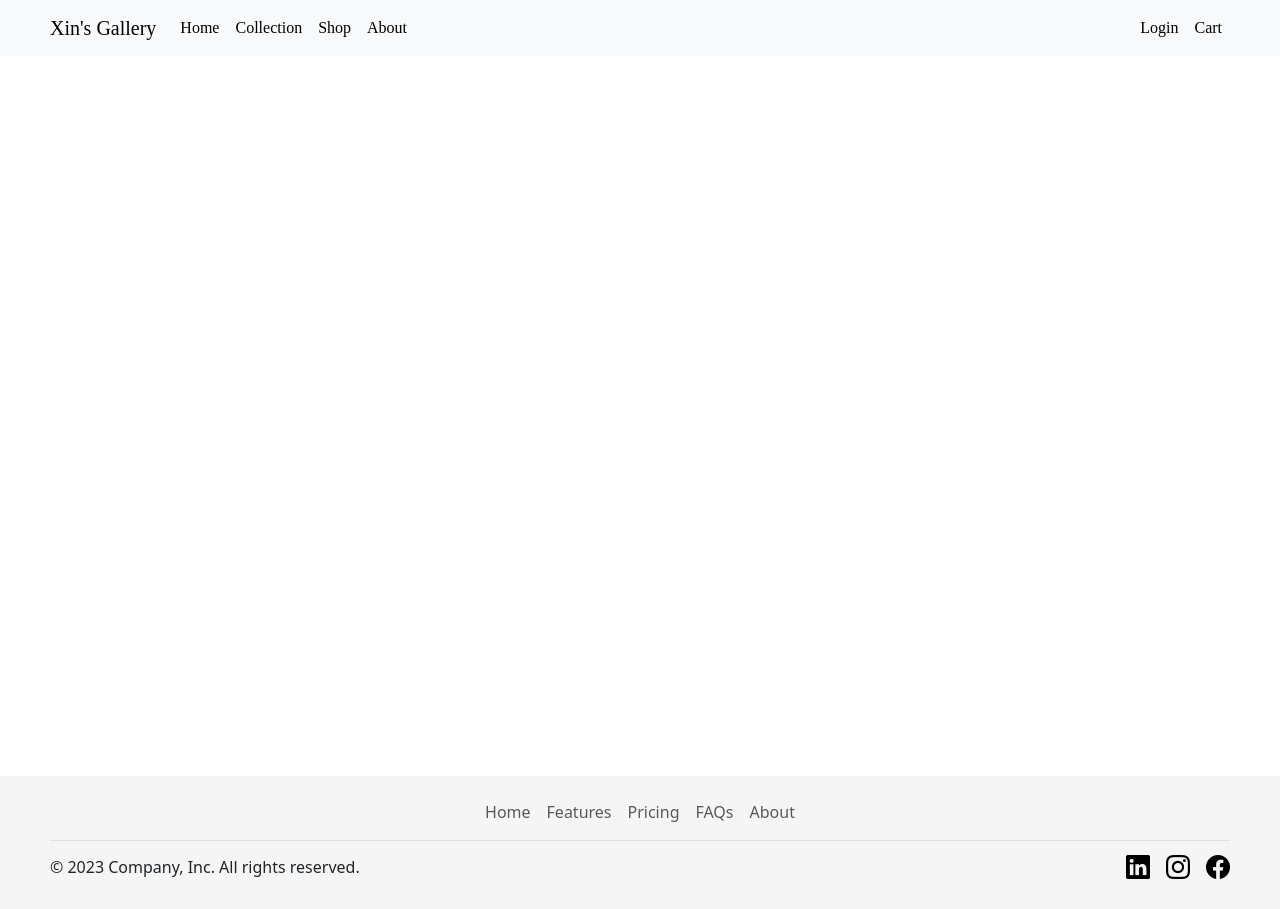
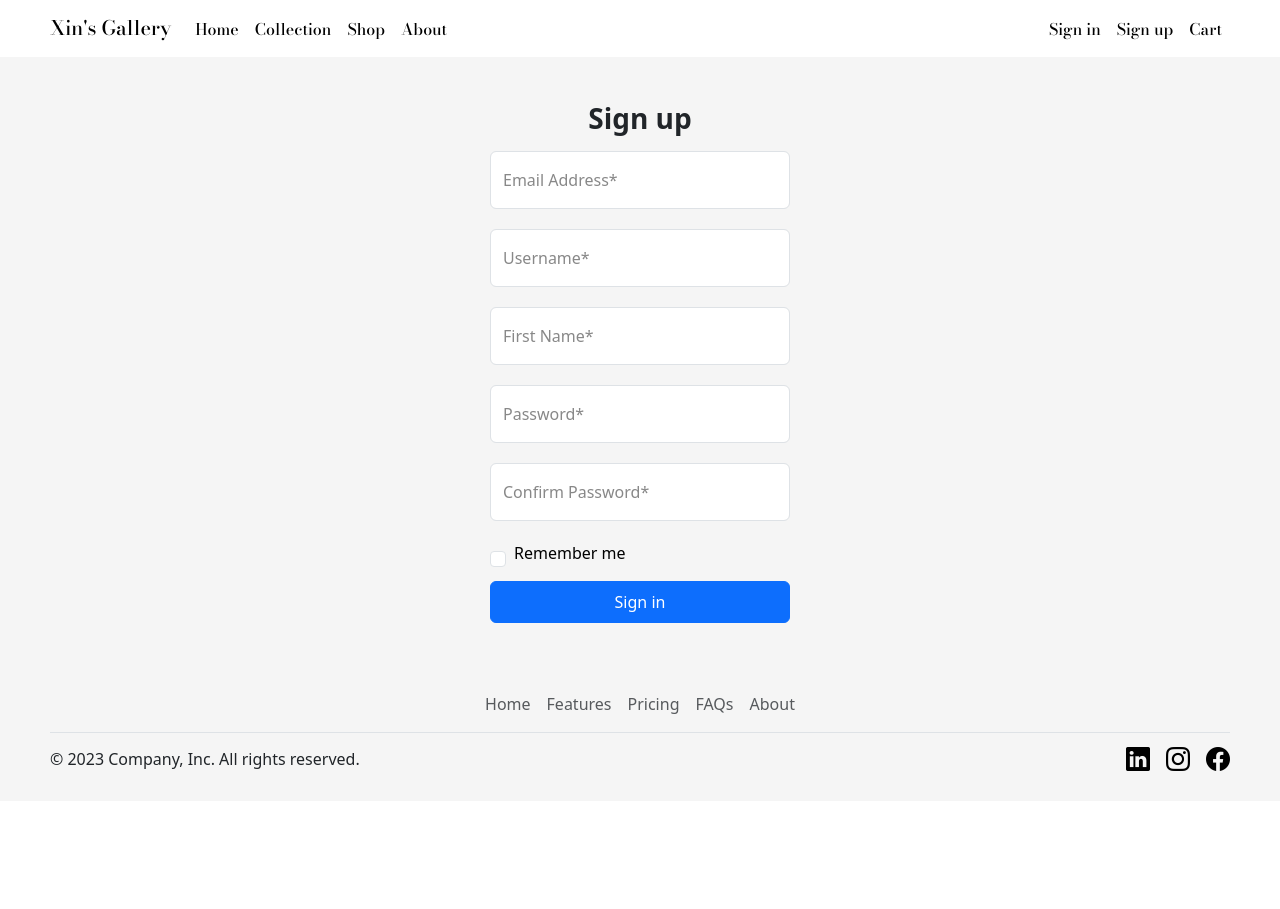
Before and after one commit to chrischen96/Gallery, a React (Vite) app: page /register in a window 1280 px wide. After the commit the page ends 801 px from the top, so only its background shows below. Built offline with nearby package versions, Linux system fonts and the light colour scheme.

Commit message:
Log in and Register

```diff
--- a/src/App.css
+++ b/src/App.css
@@ -7,7 +7,7 @@
 }
 
 .App-main {
-  min-height: calc(100vh - 80px);
+  min-height: calc(100vh - 189px);
   background-color: white;
 }
 
@@ -56,7 +56,7 @@
 }
 
 .home .filter{
-  background-image: linear-gradient(to right, rgba(0,0,0,0.5), rgba(0, 0, 0, 0));
+  background-image: linear-gradient(to right, rgba(0,0,0,0.6), rgba(0, 0, 0, 0));
   height: 100%;
   width: 100%;
 }
@@ -68,3 +68,38 @@ footer {
 .footer i {
   font-size: 24px;
 }
+
+/* register and login */
+.register, .login {
+  background-color: whitesmoke;
+  display: flex;
+  justify-content: center;
+  align-items: center;
+  height: calc(100vh - 189px);
+}
+
+.register-box, .login-box {
+  width: 300px;
+  /* height: 400px; */
+  margin: auto;
+}
+
+.register-box label, .login-box label {
+  color: #888;
+}
+
+.email-input {
+  border: 5px solid #646cff;
+  border-radius: 5px;
+}
+
+.goto {
+  position: absolute;
+  top: 9px;
+  right: 12px;
+  padding: 0;
+  background-color: transparent;
+  color: #4a4a4a;
+  font-size: 26px;
+  z-index: 1;
+}
--- /dev/null
+++ b/src/axios.jsx
@@ -0,0 +1,17 @@
+import axios from 'axios';
+
+const baseURL = 'https://mygallery-production.up.railway.app/';
+
+const axiosInstance = axios.create({
+    baseURL: baseURL,
+    timeout: 5000,
+    headers: {
+        Authorization: localStorage.getItem('access_token')
+            ? 'JWT ' + localStorage.getItem('access_token')
+            : null,
+        'Content-Type': 'application/json',
+        accept: 'application/json',
+    },
+});
+
+export default axiosInstance;
--- a/src/components/Header.jsx
+++ b/src/components/Header.jsx
@@ -4,10 +4,10 @@ import { Link } from 'react-router-dom'
 const Header = () => {
     return (
         <div className='header'>
-            <nav className="navbar navbar-expand-md bg-body-tertiary">
-                <div className="container-fluid">
+            <nav className="navbar navbar-expand-md">
+                <div className="container-fluid align-items-baseline">
 
-                    <a className="navbar-brand" href="#">Xin's Gallery</a>
+                    <Link className="navbar-brand" to='/'>Xin's Gallery</Link>
 
                     <button className="navbar-toggler" type="button" data-bs-toggle="collapse" data-bs-target="#navbarSupportedContent">
                         <span className="navbar-toggler-icon"></span>
@@ -26,8 +26,11 @@ const Header = () => {
                             <li className="nav-item">
                                 <Link className="nav-link active" to="/about">About</Link>
                             </li>
-                            <li className="nav-item ms-auto">
-                                <Link className="nav-link active" to="/login">Login</Link>
+                            <li className="nav-item ms-md-auto">
+                                <Link className="nav-link active" to="/login">Sign in</Link>
+                            </li>
+                            <li className="nav-item">
+                                <Link className="nav-link active" to="/register">Sign up</Link>
                             </li>
                             <li className="nav-item">
                                 <Link className="nav-link active" to="/about">Cart</Link>
--- a/src/components/Main.jsx
+++ b/src/components/Main.jsx
@@ -4,6 +4,7 @@ import Home from './pages/Home'
 import Collection from './pages/Collection'
 import About from './pages/About'
 import Login from './pages/Login'
+import Register from './pages/Register'
 
 const Main = () => {
   return (
@@ -13,6 +14,7 @@ const Main = () => {
             <Route path="/collection" element={<Collection />} />
             <Route path="/about" element={<About />} />
             <Route path="/login" element={<Login />} />
+            <Route path="/register" element={<Register />} />
         </Routes>
     </div>
   )
--- a/src/components/pages/Login.jsx
+++ b/src/components/pages/Login.jsx
@@ -1,8 +1,33 @@
 import React from 'react'
 
 const Login = () => {
+
+
   return (
-    <div>Login</div>
+    <div className='login'>
+      <div className='login-box'>
+        <form>
+          <h1 className="h3 mb-5 fw-bold">Please sign in</h1>
+
+          <div className="form-floating">
+            <input type="email" className="form-control email-input" id="floatingInput" placeholder="name@example.com" />
+            <label htmlFor="floatingInput">Email address</label>
+          </div>
+          <div className="form-floating">
+            <input type="password" className="form-control password-input" id="floatingPassword" placeholder="Password"/>
+            <button className="goto" type="submit"><i className="bi bi-arrow-right-circle"></i></button>
+            <label htmlFor="floatingPassword">Password</label>
+          </div>
+
+          <div className="form-check text-start my-3">
+            <input className="form-check-input" type="checkbox" value="remember-me" id="flexCheckDefault" />
+            <label className="form-check-label text-black" htmlFor="flexCheckDefault">
+              Remember me
+            </label>
+          </div>
+        </form>
+      </div>
+    </div>
   )
 }
 
--- /dev/null
+++ b/src/components/pages/Register.jsx
@@ -0,0 +1,142 @@
+import React from 'react'
+import { useState, useEffect } from 'react'
+import axiosInstance from '../../axios.jsx'
+import { useNavigate } from 'react-router-dom'
+
+const Register = () => {
+    const initialFormData = Object.freeze({
+        email: '',
+        user_name: '',
+        first_name: '',
+        password: '',
+    });
+
+    const [formData, updateFormData] = useState(initialFormData);
+
+    const handleChange = (e) => {
+        updateFormData({
+            ...formData,
+            [e.target.name]: e.target.value.trim(),
+        });
+    };
+
+    const navigate = useNavigate();
+
+    const handleSubmit = (e) => {
+        e.preventDefault();
+        console.log(formData);
+        if (formData.password !== formData.confirm_password) {
+            alert("Passwords don't match!");
+        } else {
+            axiosInstance
+                .post(`https://mygallery-production.up.railway.app/users/register/`, {
+                    email: formData.email,
+                    user_name: formData.username,
+                    first_name: formData.first_name,
+                    password: formData.password,
+                })
+                .then((res) => {
+                    navigate('/login');
+                    console.log(res);
+                    console.log(res.data);
+                });
+        }
+    };
+
+
+    return (
+        <div className='register'>
+            <div className='register-box'>
+                <form>
+                    <h1 className="h3 mb-3 fw-bold">Sign up</h1>
+
+                    <div className="form-floating">
+                        <input
+                            type="email"
+                            className="form-control"
+                            id="email"
+                            name="email"
+                            placeholder="name@example.com"
+                            onChange={handleChange}
+                        />
+                        <label htmlFor="floatingInput">
+                            Email Address*
+                        </label>
+                    </div>
+
+                    <div className="form-floating">
+                        <input
+                            type="text"
+                            className="form-control"
+                            id="username"
+                            name="username"
+                            placeholder="name@example.com"
+                            onChange={handleChange}
+                        />
+                        <label htmlFor="floatingInput">
+                            Username*
+                        </label>
+                    </div>
+
+                    <div className="form-floating">
+                        <input
+                            type="text"
+                            className="form-control"
+                            id="firstName"
+                            name="firstName"
+                            placeholder="name@example.com"
+                            onChange={handleChange}
+                        />
+                        <label htmlFor="floatingInput">
+                            First Name*
+                        </label>
+                    </div>
+
+                    <div className="form-floating">
+                        <input
+                            type="password"
+                            className="form-control"
+                            id="password"
+                            name="password"
+                            placeholder="Password"
+                            onChange={handleChange}
+                        />
+                        <label htmlFor="floatingPassword">
+                            Password*
+                        </label>
+                    </div>
+
+                    <div className="form-floating">
+                        <input type="password"
+                            className="form-control"
+                            id="confirmPassword"
+                            name="confirm_password"
+                            placeholder="Password"
+                            onChange={handleChange}
+                        />
+                        <label htmlFor="floatingPassword">
+                            Confirm Password*
+                        </label>
+                    </div>
+
+                    <div className="form-check text-start my-3">
+                        <input className="form-check-input" type="checkbox" value="remember-me" id="flexCheckDefault"
+                        />
+                        <label className="form-check-label text-black" htmlFor="flexCheckDefault">
+                            Remember me
+                        </label>
+                    </div>
+                    <button
+                        className="btn btn-primary w-100 py-2"
+                        type="submit"
+                        onClick={handleSubmit}
+                    >
+                        Sign in
+                    </button>
+                </form>
+            </div>
+
+        </div>
+    )
+}
+export default Register
--- /dev/null
+++ b/src/context.jsx
@@ -0,0 +1,5 @@
+import { createContext} from "react";
+
+const UserContext = createContext(null);
+
+export default UserContext;
--- a/src/index.css
+++ b/src/index.css
@@ -36,8 +36,8 @@ body {
 }
 
 .header {
-  font-family: Bodoni;
-  font-weight: medium;
+  font-family: 'Bodoni Moda', serif;
+  font-weight: 500;
 }
 
 .hero h1, .hero h2 {
@@ -68,9 +68,9 @@ button {
   cursor: pointer;
   transition: border-color 0.25s;
 }
-button:hover {
+/* button:hover {
   border-color: #646cff;
-}
+} */
 button:focus,
 button:focus-visible {
   outline: 4px auto -webkit-focus-ring-color;
@@ -88,3 +88,22 @@ button:focus-visible {
     background-color: #f9f9f9;
   }
 }
+
+.email-input {
+  border-radius: 8px 8px 0 0;
+  position: relative;
+}
+
+.email-input:focus, .password-input:focus {
+  z-index: 1;
+}
+
+.password-input {
+  border-radius: 0 0 8px 8px;
+  position: relative;
+  top: -1px
+}
+
+.register input {
+  margin: 10px 0 20px 0;
+}
```
Also changed, not shown: src/components/Footer.jsx (+6 -6 lines).
